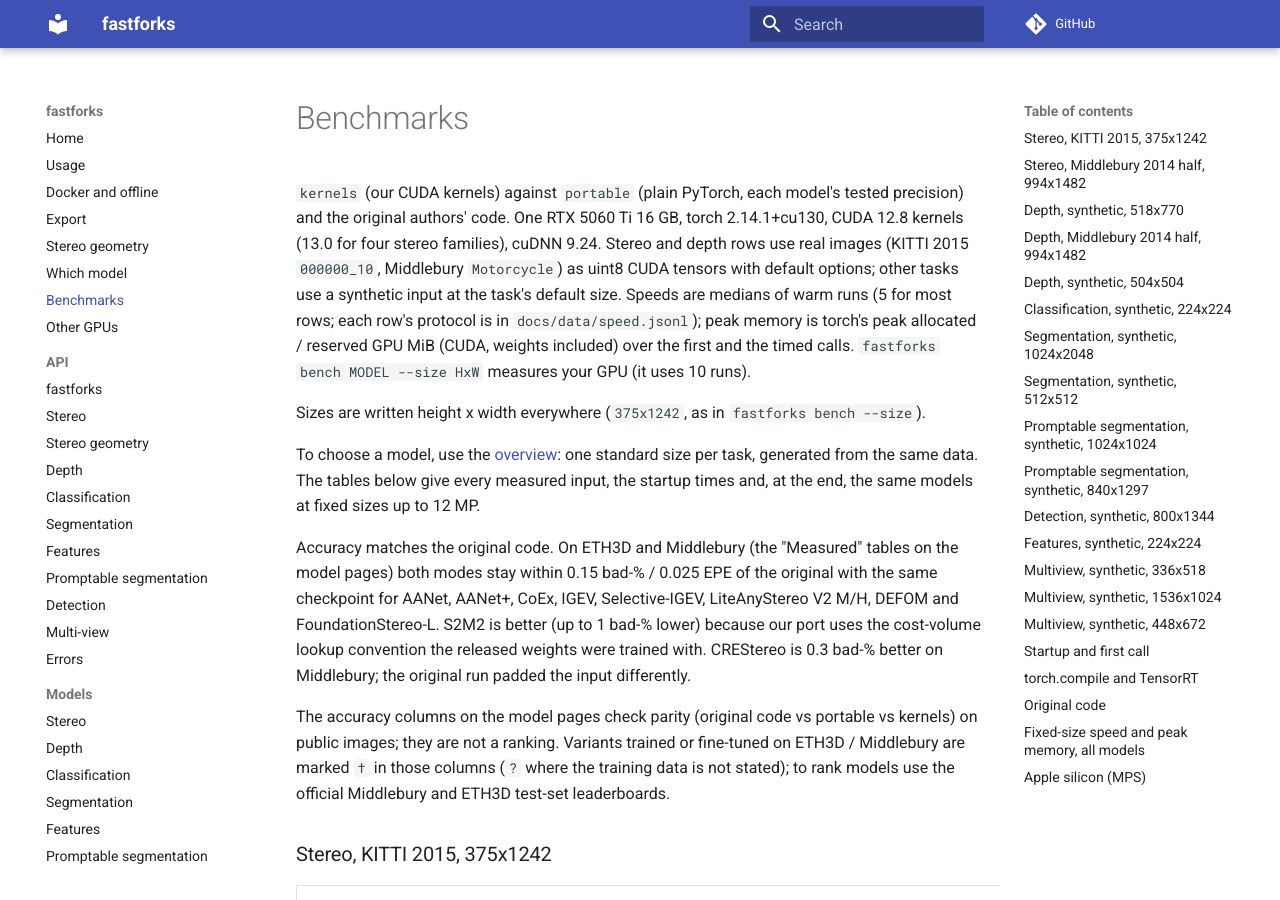
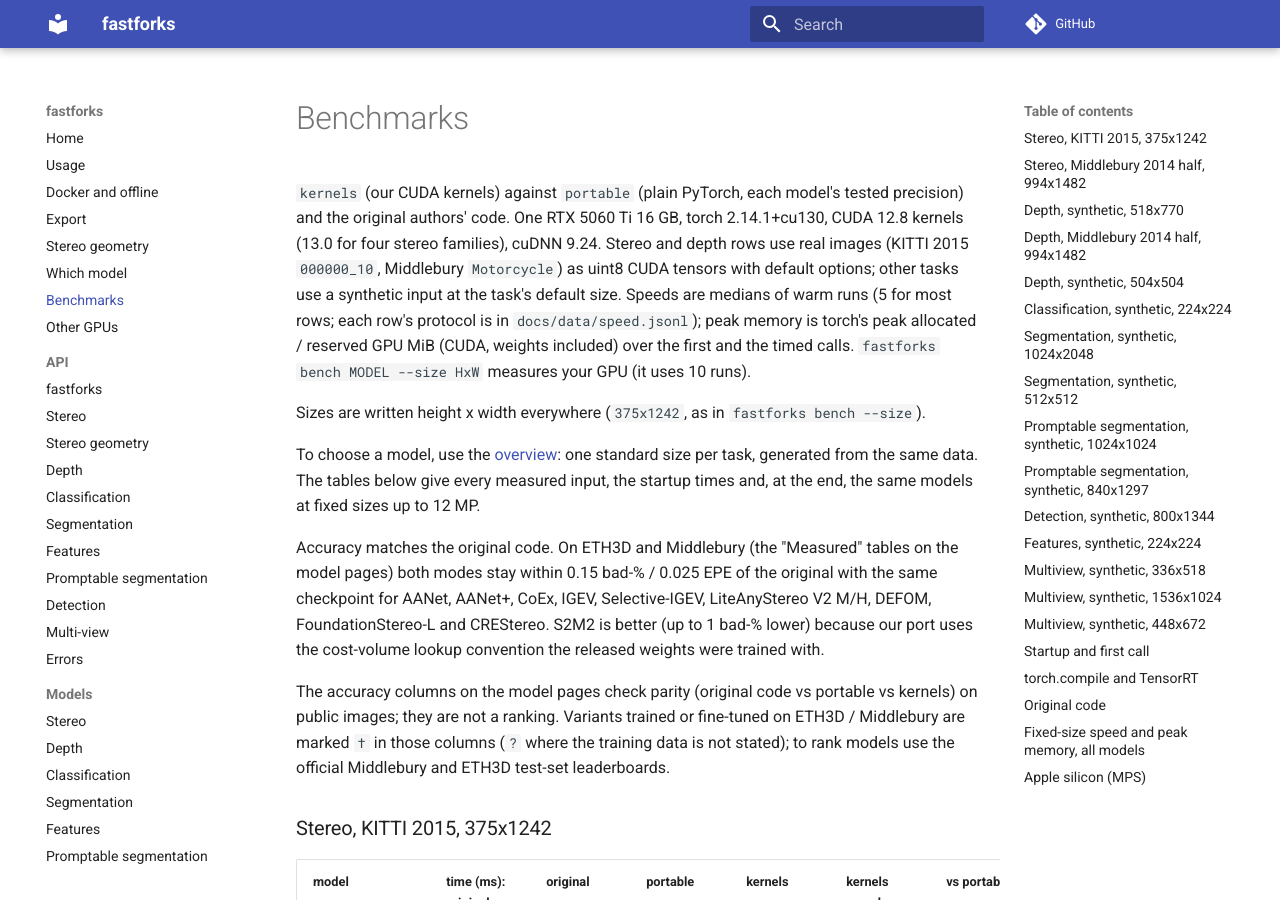
Before and after one commit to kleinicke/fastforks, an MkDocs documentation site: the page built from docs/benchmarks.md, in a window 1280 px wide and 900 px high. Built offline with MkDocs 1.6.1 and Material for MkDocs 9.7.7, drawn with Linux system fonts in a browser that asks for light colours; comment, search, counter and statistics services are not loaded.

Commit message:
crestereo: drop the stale Middlebury gap note (the PyTorch-port original matches within 0.05 bad-%); keep the MegEngine CPU cross-check row

```diff
--- a/docs/benchmarks.md
+++ b/docs/benchmarks.md
@@ -12,9 +12,8 @@ below give every measured input, the startup times and, at the end, the same mod
 
 Accuracy matches the original code. On ETH3D and Middlebury (the "Measured" tables on the model pages) both modes
 stay within 0.15 bad-% / 0.025 EPE of the original with the same checkpoint for AANet, AANet+, CoEx, IGEV,
-Selective-IGEV, LiteAnyStereo V2 M/H, DEFOM and FoundationStereo-L. S2M2 is better (up to 1 bad-% lower) because our
-port uses the cost-volume lookup convention the released weights were trained with. CREStereo is 0.3 bad-% better on
-Middlebury; the original run padded the input differently.
+Selective-IGEV, LiteAnyStereo V2 M/H, DEFOM, FoundationStereo-L and CREStereo. S2M2 is better (up to 1 bad-% lower)
+because our port uses the cost-volume lookup convention the released weights were trained with.
 
 The accuracy columns on the model pages check parity (original code vs portable vs kernels) on public images; they are not a
 ranking. Variants trained or fine-tuned on ETH3D / Middlebury are marked `†` in those columns (`?` where the training data
--- a/src/fastforks/stereo/models/crestereo/card.toml
+++ b/src/fastforks/stereo/models/crestereo/card.toml
@@ -6,7 +6,6 @@ outputs = ["disparity"]
 uses = ["cnn_kernels"]  # fastforks.shared modules this family imports
 limitations = [
   "CUDA output (float16, kernels, float32 with PyTorch's default TF32 convolutions) differs from the CPU by ~0.1-0.2 px mean / 3 px p99 at 720x1280, 0.03 px with full float32: rounding amplified by 2 x 20 GRU iterations. Portable and kernels reach the same ETH3D / Middlebury accuracy.",
-  "Middlebury accuracy differs from the original code (about -0.3 bad-%; the original run padded differently).",
 ]
 
 [upstream]
```
Also changed, not shown: docs/models/stereo.md (+0 -1 lines), 1 other file.
